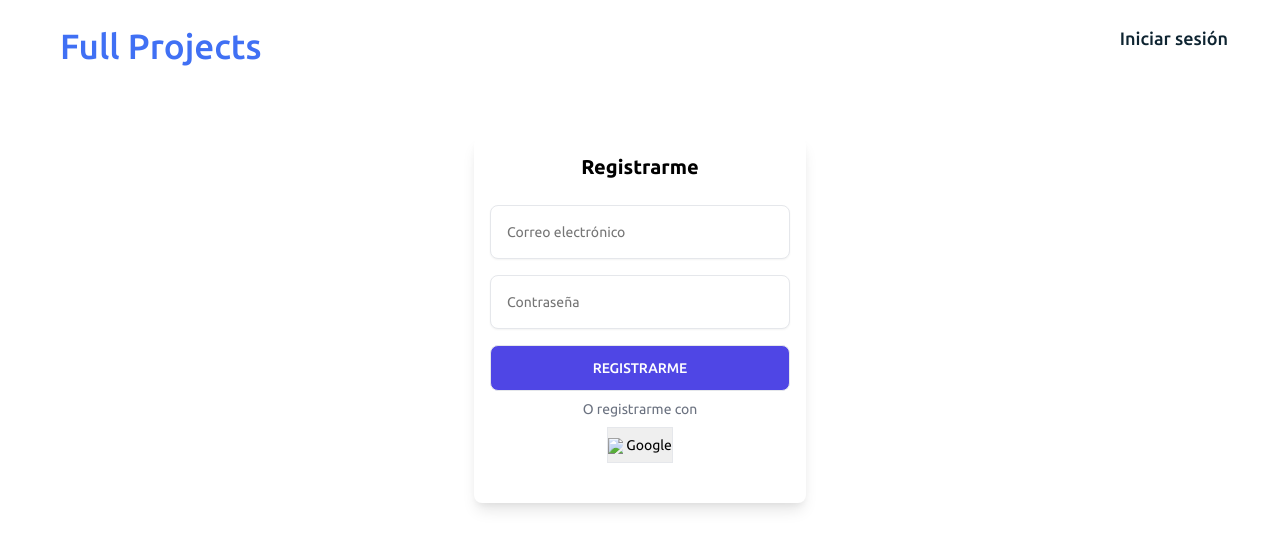
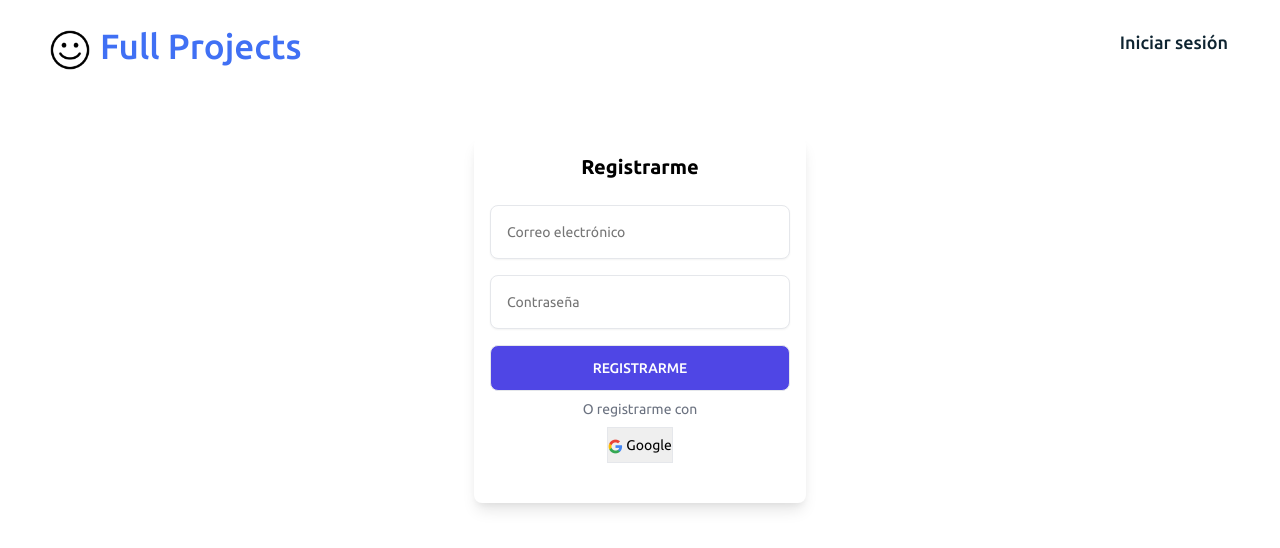
Before and after one commit to 1077092435/FullProjects, a plain HTML site: page registro.html in a window 1280 px wide. Drawn offline with nearby package versions, Linux system fonts and the light colour scheme.

Commit message:
Update registro.html

```diff
--- a/registro.html
+++ b/registro.html
@@ -5,7 +5,7 @@
   <meta charset="UTF-8">
   <meta name="viewport" content="width=device-width, initial-scale=1.0">
   <title>Registro</title>
-  <link rel="shortcut icon" href="imagenes/logo full projects.png">
+  <link rel="shortcut icon" href="logo full projects.png">
   <link rel="stylesheet" href="loginRegistro.css">
   <link rel="stylesheet" href="https://cdn.jsdelivr.net/npm/bootstrap@4.3.1/dist/css/bootstrap.min.css"
     integrity="sha384-ggOyR0iXCbMQv3Xipma34MD+dH/1fQ784/j6cY/iJTQUOhcWr7x9JvoRxT2MZw1T" crossorigin="anonymous">
@@ -16,7 +16,7 @@
   <nav>
     <div class="nav-content">
       <div class="logo">
-        <a href="index.html"><img src="imagenes/logo full projects.png" style="max-width: 40px; margin: 10px;" alt="">Full Projects</a>
+        <a href="index.html"><img src="logo full projects.png" style="max-width: 40px; margin: 10px;" alt="">Full Projects</a>
       </div>
       <ul class="nav-links">
 
@@ -45,7 +45,7 @@
     <p class="signup-link">
       O registrarme con <br>
       <button type="submit" class="google">
-        <img src="imagenes/google.png" class="imagen-google">
+        <img src="google.png" class="imagen-google">
         Google
       </button>
     </p>
```
